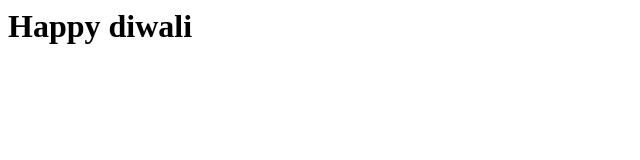
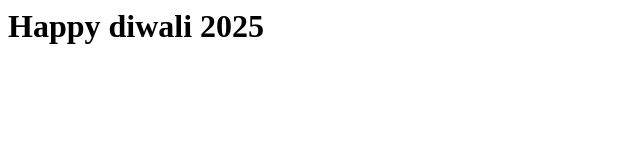
Before and after one commit to Shashank-1202/happy-diwali, a plain HTML site: page index.html in a window 1280 px wide. Shown: the whole page, without its empty margins (0-640 px from the left). Drawn offline with Linux system fonts and the light colour scheme.

Commit message:
updation commit

```diff
--- a/index.html
+++ b/index.html
@@ -1 +1 @@
-<h1>Happy diwali </h1>
+<h1>Happy diwali 2025</h1>
```
